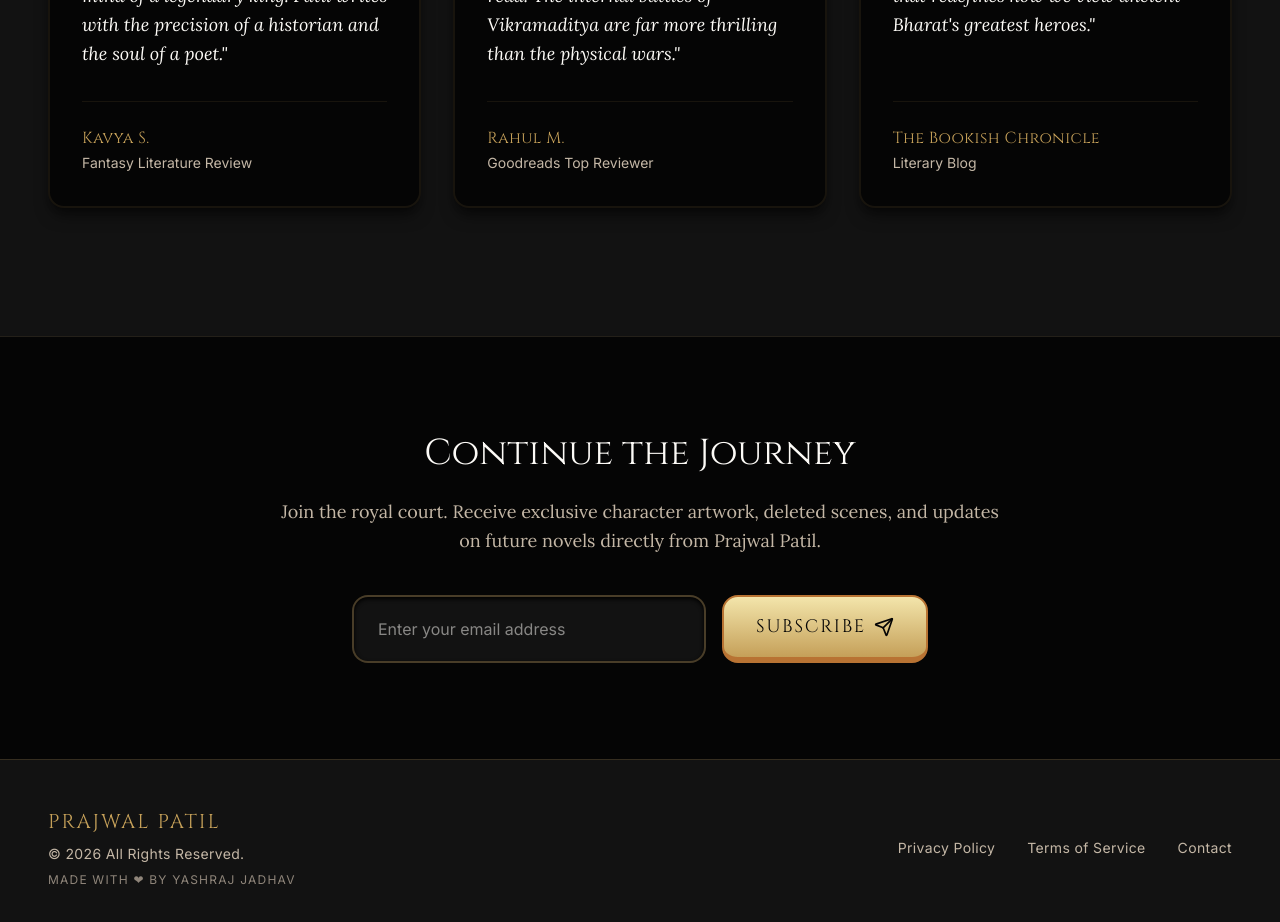
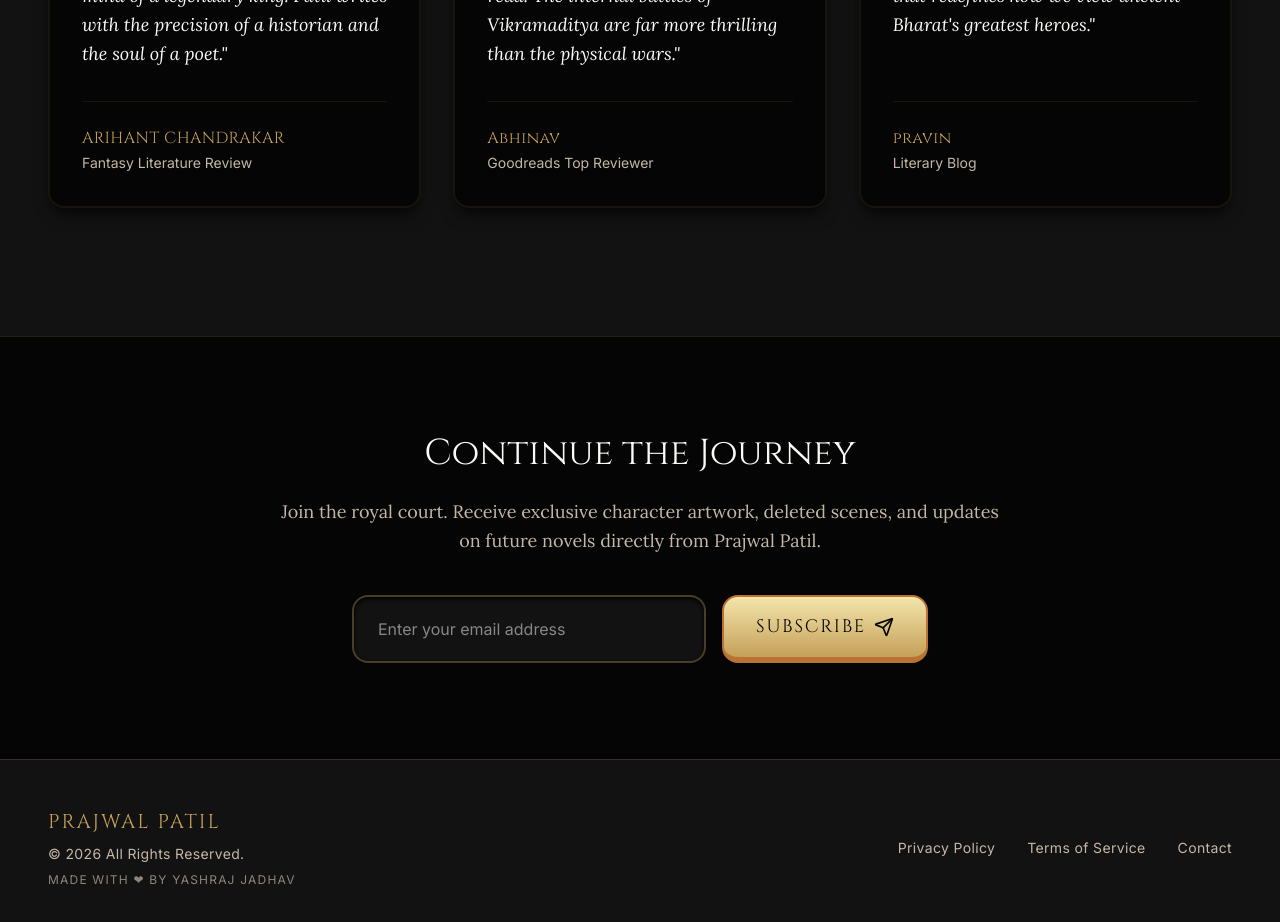
Before and after one commit to yashrajjadhav2010/vikramsahitya, a React (Vite) app: page / in a window 1280 px wide. Shown: the part 1280-2202 px from the top of the page. Built offline with nearby package versions, Linux system fonts and the light colour scheme; a web font is replaced by a local one.

Commit message:
refactor: update testimonial author names
Update contributor names in the Testimonials component to reflect current feedback attribution.

```diff
--- a/src/components/Testimonials.tsx
+++ b/src/components/Testimonials.tsx
@@ -5,17 +5,17 @@ import { Quote } from 'lucide-react';
 const reviews = [
   {
     quote: "A breathtaking descent into the mind of a legendary king. Patil writes with the precision of a historian and the soul of a poet.",
-    author: "Kavya S.",
+    author: "ARIHANT CHANDRAKAR",
     role: "Fantasy Literature Review"
   },
   {
     quote: "Unlike any mythological fiction I've read. The internal battles of Vikramaditya are far more thrilling than the physical wars.",
-    author: "Rahul M.",
+    author: "Abhinav",
     role: "Goodreads Top Reviewer"
   },
   {
     quote: "A cinematic, immersive masterpiece that redefines how we view ancient Bharat's greatest heroes.",
-    author: "The Bookish Chronicle",
+    author: "pravin",
     role: "Literary Blog"
   }
 ];
```
